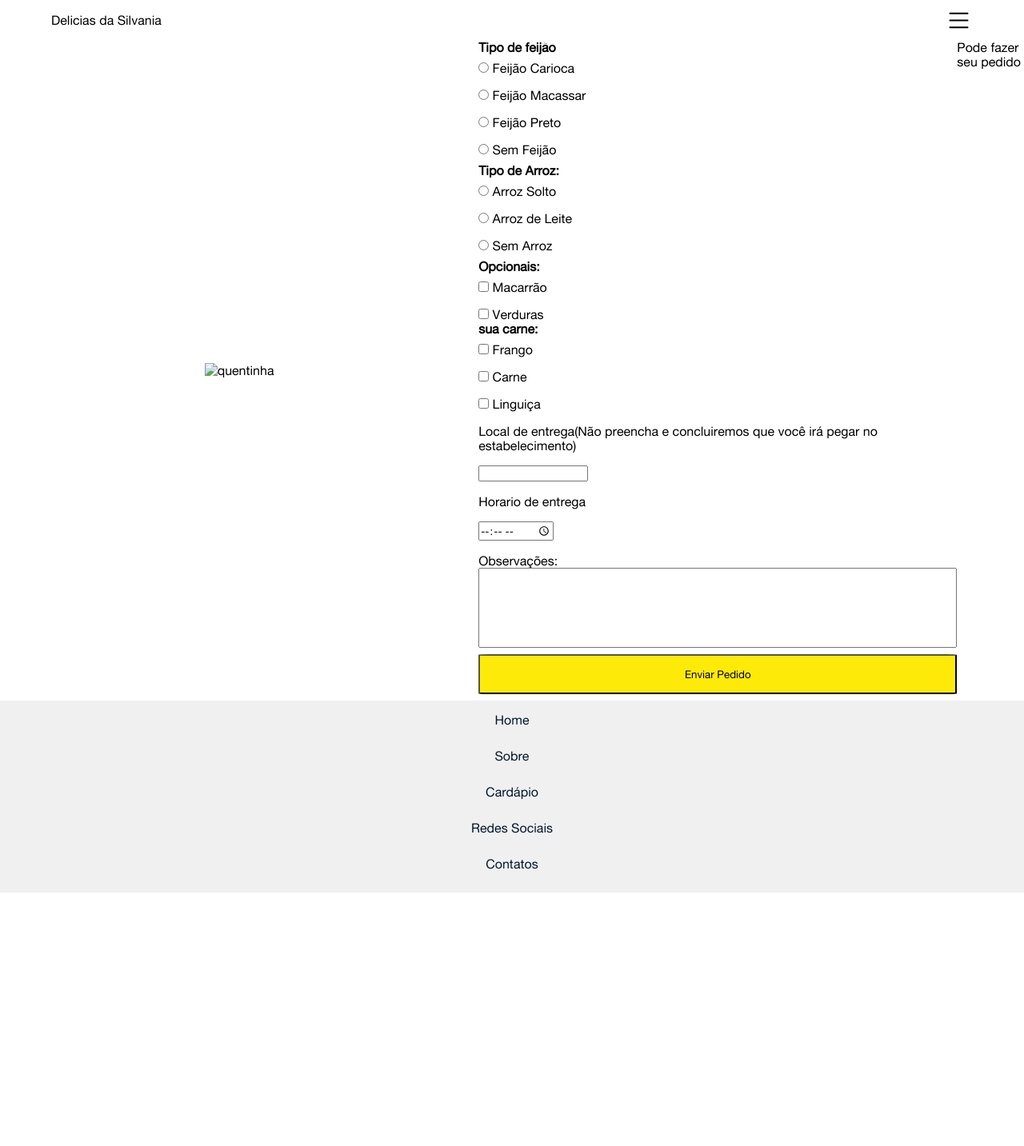
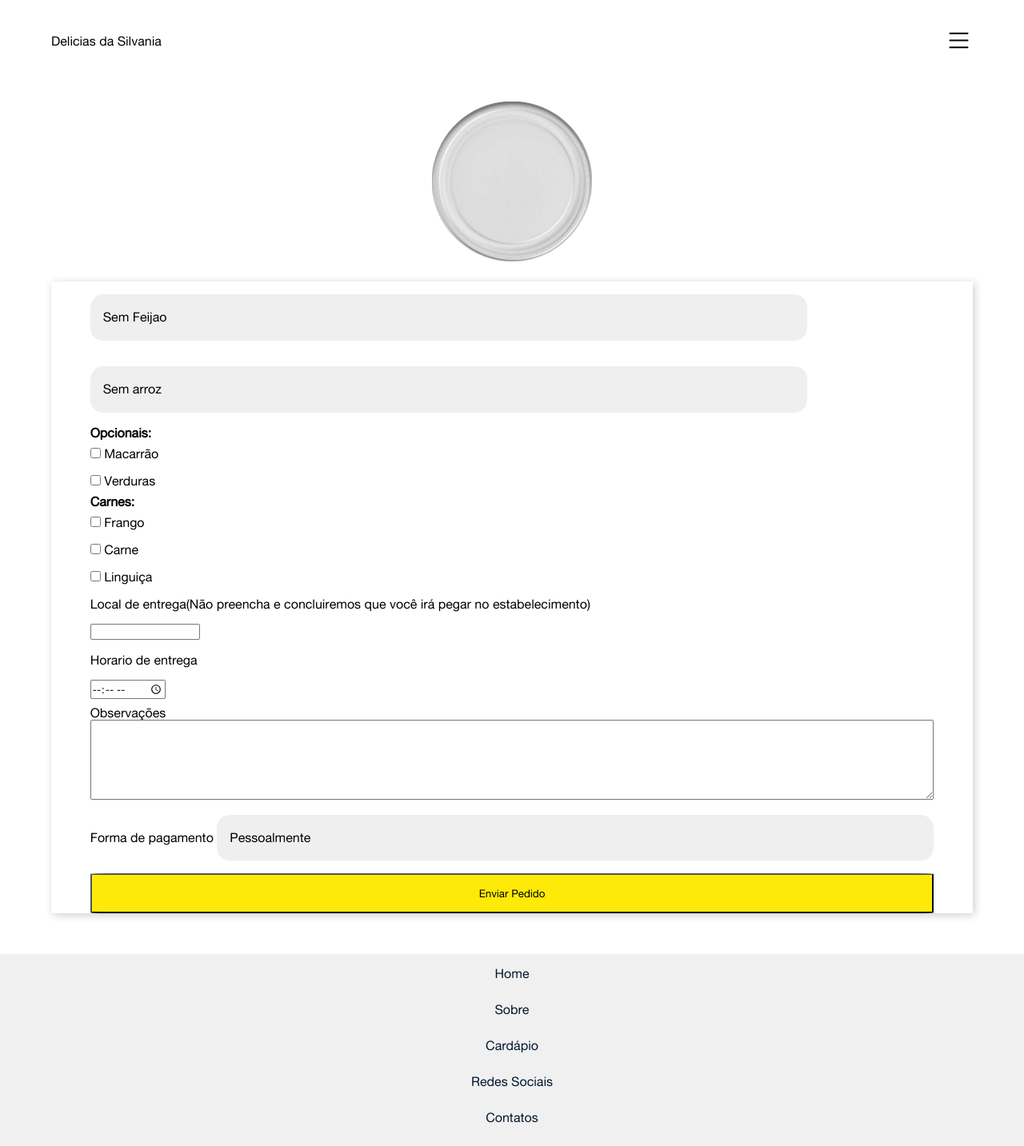
Before and after one commit to GabrielGreapy/ProjetoQuentinha, a Flask app: page /pedindo in a window 1280 px wide. Shown: the whole page at 80% size. Before the commit the page ends 1116 px from the top, so only its background shows below. Run offline with Flask 3, Linux system fonts and the light colour scheme.

Commit message:
melhorias de design

```diff
--- a/main.py
+++ b/main.py
@@ -60,8 +60,8 @@
                 preco += 2
             horario_Entrega = request.form.get('horario_Entrega', '').strip()
             obs = request.form.get('obs', '')
-
-            pedidosDB.inserir(id_Cliente, nome_Cliente, tipo_Feijao, tipo_Arroz, macarrao, verduras, frango, carne, linguica, obs, preco, horario_Entrega, local_Entrega)
+            pagamento = request.form.get("pagamento", "").strip()
+            pedidosDB.inserir(id_Cliente, nome_Cliente, tipo_Feijao, tipo_Arroz, macarrao, verduras, frango, carne, linguica, obs, preco, horario_Entrega, local_Entrega, pagamento)
             mensagem = 'Pedido mandado, muito bem'
             return redirect(url_for("cliente_Perfil"))
         else:
--- a/static/css/style.css
+++ b/static/css/style.css
@@ -103,6 +103,16 @@
     text-decoration: none;
     color: var(--dark);
 }
+select{
+    width: 70vw;
+    appearance: none;
+    font: inherit;
+    padding: 1rem;
+    border: none;
+    border-radius: 1rem;
+    line-height: 1.6rem;
+    margin: 1rem 0 1rem;
+}
 
 .titulo {
     font-size: 15px;
@@ -161,6 +171,7 @@
     display: flex;
     justify-content: center;
     width: 100%;
+    margin: 1.6rem 0rem 1.6rem 0rem;
 }
 
 .header {
@@ -217,11 +228,22 @@
 
 .pedido {
     width: 90vw;
-
     display: flex;
+    box-shadow: 2px 2px 10px var(---rgba);
+    align-items: center;
     justify-content: center;
     align-items: center;
+    flex-flow: row;
 }
+.pedido-seccao{
+    display: flex;
+    align-items: center;
+    justify-content: center;
+    width: 90%;
+    padding: 10px 20px;
+
+}
+
 
 .botao-solicitar {
     background-color: #fdea08;
--- a/templates/cliente_Perfil.html
+++ b/templates/cliente_Perfil.html
@@ -10,6 +10,7 @@
     <div class="container">
         <div class="containerCliente">
             <div class="perfilCliente">
+
                 <h1>Bem vindo(a) {{ nome }}</h1>
                 <h3>Seu telefone: {{ numero }}</h3>
 
--- a/templates/home.html
+++ b/templates/home.html
@@ -5,6 +5,7 @@
     <meta name="viewport" content="width=device-width, initial-scale=1.0">
     <title>{% block title %}Projeto Quentinhas{% endblock %}</title>
     <link rel="stylesheet" href="/static/css/style.css">
+    <script src="/static/js/script.js"></script>
 </head>
 <body>
     <div class="container">
--- a/templates/inserir_Cardapio.html
+++ b/templates/inserir_Cardapio.html
@@ -12,7 +12,7 @@
             <form action="" method="POST">
 
                 <div class="input"><label for="cardapio">Cardápio de hoje</label></div>
-                <div class="input"><input type="text" name="cardapio" id="obs"></input></div>
+                <div class="input"><textarea name="cardapio" class="obs"></textarea></div>
                 <div class="input"><input type="submit" value="Enviar Cardápio" class="botao-solicitar"></div>
             </form>
        </div>
--- a/templates/login_cliente.html
+++ b/templates/login_cliente.html
@@ -26,9 +26,6 @@
             </form>
 
         </div>
-        <div class="mensagem">
-            <p>{{ mensagem }}</p>
-        </div>
     </div>
 
 {% endblock %}
--- a/templates/pedindo_Quentinha.html
+++ b/templates/pedindo_Quentinha.html
@@ -7,28 +7,34 @@
 {% block content %}
     <div class="container">
         <div class="quentinha">
-            <img src="" alt="quentinha">
+            <img src="/static/marmita_vazia.png" alt="quentinha" class="quentinha-vazia">
         </div>
+    </div>
+    <div class="container">
         <div class="pedido">
             <form action="/pedindo" method="post">
+                <div class="pedindo-seccao">
+                    <select name="tipo_Feijao" id="">
+                        <option value="semFeijao">Sem Feijao</option>
+                        <option value="feijaoCarioca">Feijão Carioca</option>
+                        <option value="feijaoMacassar">Feijão Macassar</option>
+                        <option value="feijaoPreto">Feijão Preto</option>
+                    </select>
+                </div>
+                <div class="pedindo-seccao">
+                    <select name="tipo_Arroz" id="">
+                        <option value="semArroz">Sem arroz</option>
+                        <option value="arrozSolto">Arroz Refogado(Solto)</option>
+                        <option value="arrozLeite">Arroz De Leite(Doce)</option>
+                    </select>
+                </div>
+                <div class="pedindo-seccao">
+                    <h4>Opcionais:</h4>
+                    <div class="input"><input type="checkbox" name="opcionais" value="macarrao"> Macarrão</div>
+                    <div class="input"><input type="checkbox" name="opcionais" value="verduras"> Verduras
+                </div>
+                <h4>Carnes:</h4>
 
-                <h4>Tipo de feijão</h4>
-
-                <div class="input"><input type="radio" name="tipo_Feijao" value="feijaoCarioca"> Feijão Carioca</div>
-                <div class="input"><input type="radio" name="tipo_Feijao" value="feijaoMacassar"> Feijão Macassar</div>
-                <div class="input"><input type="radio" name="tipo_Feijao" value="feijaoPreto"> Feijão Preto</div>
-                <div class="input"><input type="radio" name="tipo_Feijao" value="semFeijao"> Sem Feijão</div>
-
-                <h4>Tipo de Arroz:</h4>
-                <div class="input"><input type="radio" name="tipo_Arroz" value="arrozSolto"> Arroz Solto</div>
-                <div class="input"><input type="radio" name="tipo_Arroz" value="arrozLeite"> Arroz de Leite</div>
-                <div class="input"><input type="radio" name="tipo_Arroz" value="semArroz"> Sem Arroz</div>
-
-                <h4>Opcionais:</h4>
-                <div class="input"><input type="checkbox" name="opcionais" value="macarrao"> Macarrão</div>
-                <div class="input"><input type="checkbox" name="opcionais" value="verduras"> Verduras
-
-                <h4> sua carne:</h4>
                 <div class="input"><input type="checkbox" name="carnes" value="frango"> Frango</div>
                 <div class="input"><input type="checkbox" name="carnes" value="carne"> Carne</div>
                 <div class="input"><input type="checkbox" name="carnes" value="linguica"> Linguiça</div>
@@ -39,17 +45,26 @@
                 <div class="input"><label for="horario_Entrega">Horario de entrega</label></div>
                 <div class="input"><input type="time" name="horario_Entrega"></input></div>
 
-                <div class="input"><label for="obs">Observações:</label>
-                <input type="text" name="obs" class="input" id="obs">
+                <div class="pedindo-seccao">
+                    <label for="Observações">Observações</label>
+                    <textarea name="obs" class="input" id="obs"></textarea>
                 </div>
+                <div class="pedindo-seccao">
+                    <label for="pagamento">Forma de pagamento</label>
+                    <select name="pagamento" id="">
+                        <option value="Pessoalmente">Pessoalmente</option>
+                        <option value="Pix">Pix</option>
+                        <option value="Cartão">Cartão</option>
+
+                    </select>
+                </div>
+
                 <input type="submit" value="Enviar Pedido" class="botao-solicitar">
             </form>
         </div>
 
     </div>
-    <div class="mensagem">
-        <p>{{ mensagem }}</p>
-    </div>
+
 
 
 {% endblock %}
```
Also changed, not shown: other parts of static/css/style.css (+29 -1 lines), pedidosDB.py (+8 -5 lines), templates/criar_Cliente.html (+12 -3 lines), templates/pedido_completo.html (+17 -1 lines), mantimentosDB.sqlite, pedidosDB.sqlite, static/js/script.js (added).
